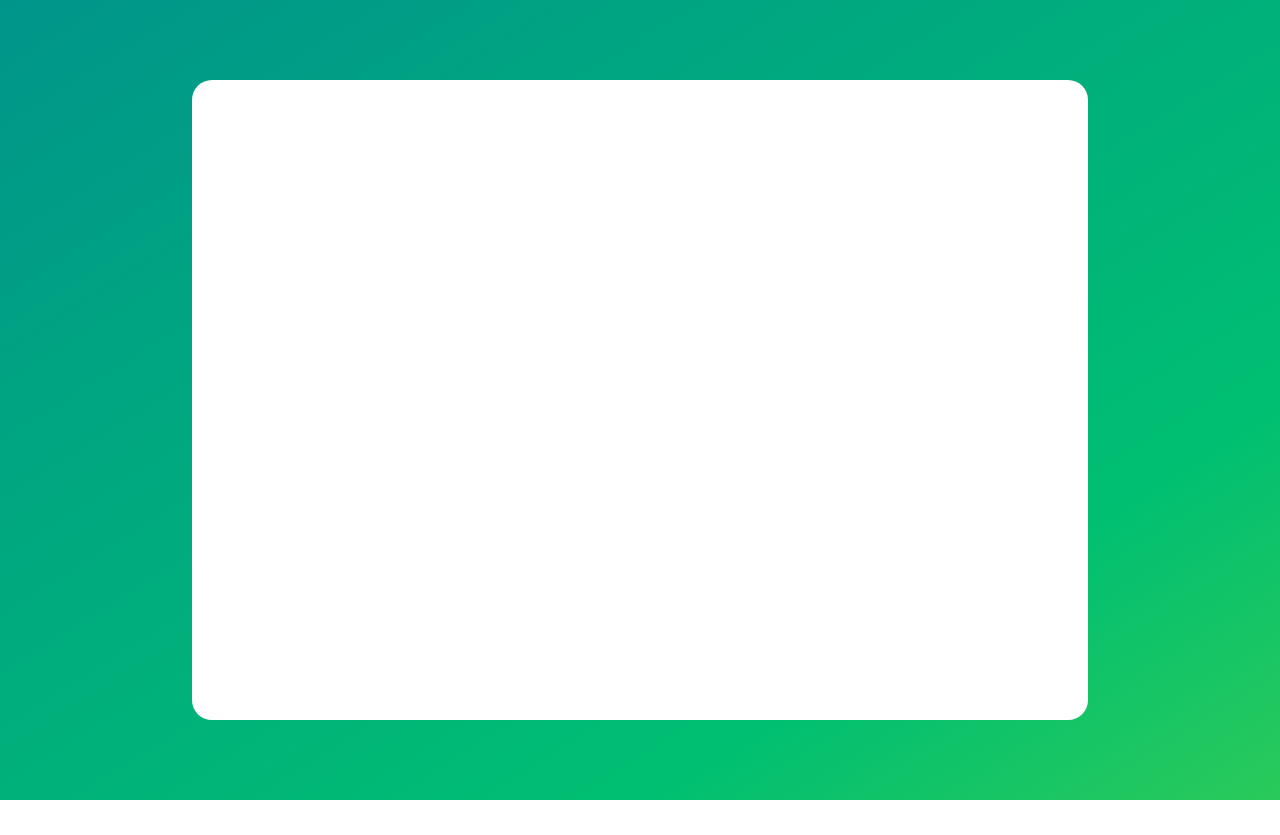
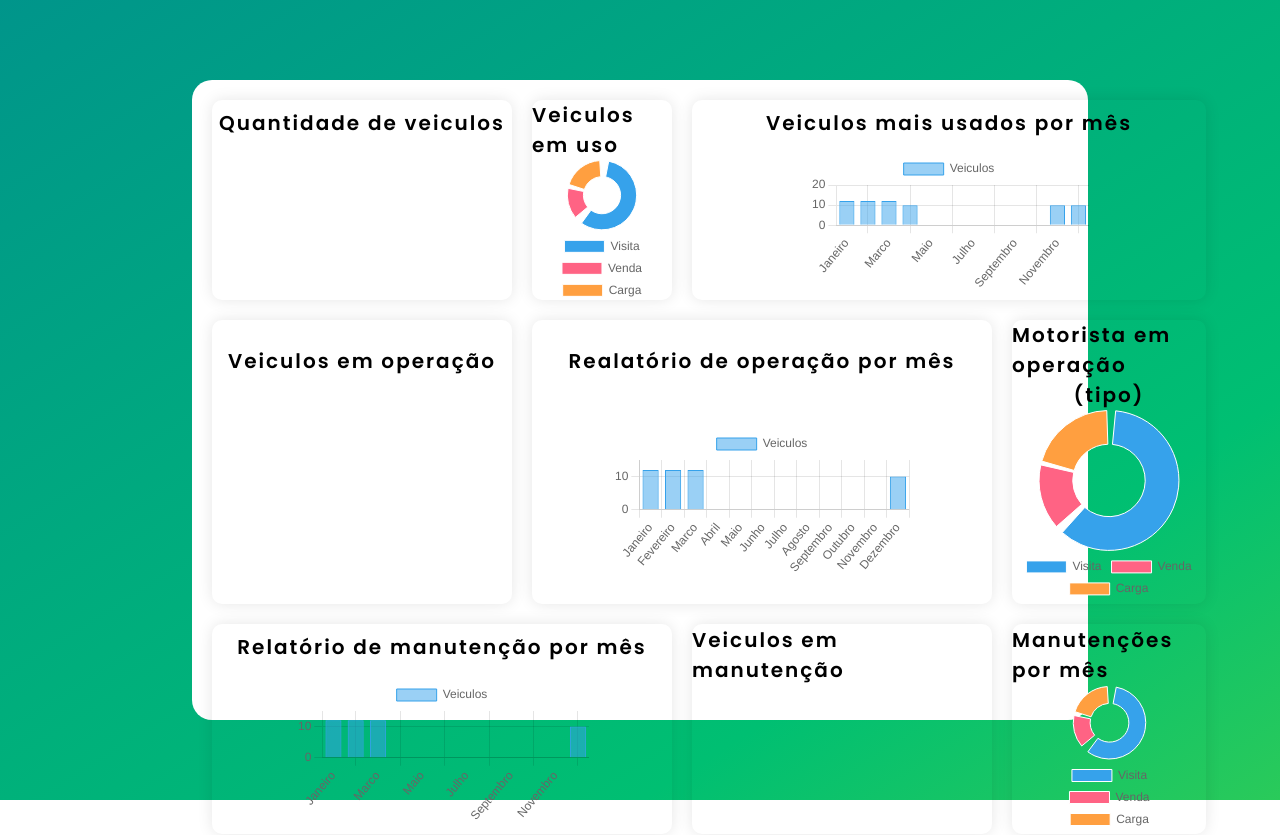
Before and after one commit to victoriacduo/AgroTech, a plain HTML site: page frontend/html/comum.html in a window 1280 px wide. Before the commit the page ends 800 px from the top, so only its background shows below. Drawn offline with nearby package versions, Linux system fonts and the light colour scheme; no server answers.

Commit message:
Ultimo commit

```diff
--- a/frontend/html/comum.html
+++ b/frontend/html/comum.html
@@ -14,9 +14,72 @@
 <body>
     <main>
         <div class="container">
+            <div class="parent">
+                <div class="div1">
+                    <span id="titulo">Quantidade de veiculos</span>
+                    <div class="grafico-dou">
+                        <canvas id="qntdVei"></canvas>
+                    </div>
+                </div>
+                <div class="div2">
+                    <span id="titulo">Veiculos em uso</span>
+                    <div class="grafico-dou">
+                        <canvas id="usoVei"></canvas>
+                    </div>
+                </div>
+
+                <div class="div3">
+                    <span id="titulo">Veiculos mais usados por mês</span>
+                    <div class="grafico-dou">
+                        <canvas id="veiUsoMes"></canvas>
+                    </div>
+                </div>
+
+                <div class="div4">
+                    <span id="titulo">Veiculos em operação</span>
+                    <div class="grafico-dou">
+                        <canvas id="veiOp"></canvas>
+                    </div>
+                </div>
+
+                <div class="div5">
+                    <span id="titulo">Realatório de operação por mês</span>
+                    <div class="grafico-dou">
+                        <canvas id="opMes"></canvas>
+                    </div>
+                </div>
+
+                <div class="div6">
+                    <span id="titulo">Motorista em operação</span>
+                    <span id="titulo">(tipo)</span>
+                    <div class="grafico-dou">
+                        <canvas id="motOp"></canvas>
+                    </div>
+                </div>
+                <div class="div7">
+                    <div id="titulo">Relatório de manutenção por mês</div>
+                    <div class="grafico-dou">
+                        <canvas id="reManuMes"></canvas>
+                    </div>
+                </div>
+
+                <div class="div8">
+                    <div id="titulo">Veiculos em manutenção</div>
+                    <div class="grafico-dou">
+                        <canvas id="veiManu"></canvas>
+                    </div>
+                </div>
+                <div class="div9">
+                    <div id="titulo">Manutenções por mês</div>
+                    <div class="grafico-dou">
+                        <canvas id="manuMes"></canvas>
+                    </div>
+                </div>
+            </div>
 
         </div>
     </main>
 </body>
-
+<script src="https://cdn.jsdelivr.net/npm/chart.js"></script>
+<script src="../scripts/scriptCom.js"></script>
 </html>
--- /dev/null
+++ b/frontend/scripts/scriptCom.js
@@ -0,0 +1,284 @@
+function qntdVei(qntd) {
+    console.log(qntd);
+    var ctx = document.querySelector('#qntdVei').getContext('2d');
+    var myChart = new Chart(ctx, {
+        type: 'doughnut',
+        data: {
+            labels: ["Visita", "Venda", "Carga"],
+            datasets: [{
+                data: [qntd[0], qntd[1], qntd[2]],
+                borderWidth: 1,
+                spacing: 5,
+                hoverOffset: 5
+            }]
+        },
+        options: {
+            responsive: true,
+            plugins: {
+                legend: {
+                    position: 'bottom'
+                }
+            }
+        }
+    });
+}
+
+function usoVei() {
+    var ctx = document.querySelector('#usoVei').getContext('2d');
+    var myChart = new Chart(ctx, {
+        type: 'doughnut',
+        data: {
+            labels: ["Visita", "Venda", "Carga"],
+            datasets: [{
+                data: [12,3 ,4],
+                borderWidth: 1,
+                spacing: 5,
+                hoverOffset: 5
+            }]
+        },
+        options: {
+            responsive: true,
+            plugins: {
+                legend: {
+                    position: 'bottom'
+                }
+            }
+        }
+    });
+}
+
+function veiOp(e) {
+    console.log(e)
+    var ctx = document.querySelector('#veiOp').getContext('2d');
+    var myChart = new Chart(ctx, {
+        type: 'doughnut',
+        data: {
+            labels: ["Visita", "Venda", "Carga"],
+            datasets: [{
+                data: [e],
+                borderWidth: 1,
+                spacing: 5,
+                hoverOffset: 5
+            }]
+        },
+        options: {
+            responsive: true,
+            plugins: {
+                legend: {
+                    position: 'bottom'
+                }
+            }
+        }
+    });
+}
+
+function motOp() {
+    var ctx = document.querySelector('#motOp').getContext('2d');
+    var myChart = new Chart(ctx, {
+        type: 'doughnut',
+        data: {
+            labels: ["Visita", "Venda", "Carga"],
+            datasets: [{
+                data: [12, 3 ,4],
+                borderWidth: 1,
+                spacing: 5,
+                hoverOffset: 5
+            }]
+        },
+        options: {
+            responsive: true,
+            plugins: {
+                legend: {
+                    position: 'bottom'
+                }
+            }
+        }
+    });
+}
+
+function veiOp(e) {
+    var ctx = document.querySelector('#veiOp').getContext('2d');
+    var myChart = new Chart(ctx, {
+        type: 'doughnut',
+        data: {
+            labels: ["Veiculos"],
+            datasets: [{
+                data: [e],
+                borderWidth: 1,
+                spacing: 5,
+                hoverOffset: 5
+            }]
+        },
+        options: {
+            responsive: true,
+            plugins: {
+                legend: {
+                    position: 'bottom'
+                }
+            }
+        }
+    });
+}
+
+function veiManu(e) {
+    var ctx = document.querySelector('#veiManu').getContext('2d');
+    var myChart = new Chart(ctx, {
+        type: 'doughnut',
+        data: {
+            labels: ["Veiculos"],
+            datasets: [{
+                data: [e],
+                borderWidth: 1,
+                spacing: 5,
+                hoverOffset: 5
+            }]
+        },
+        options: {
+            responsive: true,
+            plugins: {
+                legend: {
+                    position: 'bottom'
+                }
+            }
+        }
+    });
+}
+
+function manuMes() {
+    var ctx = document.querySelector('#manuMes').getContext('2d');
+    var myChart = new Chart(ctx, {
+        type: 'doughnut',
+        data: {
+            labels: ["Visita", "Venda", "Carga"],
+            datasets: [{
+                data: [12, 3 ,4],
+                borderWidth: 1,
+                spacing: 5,
+                hoverOffset: 5
+            }]
+        },
+        options: {
+            responsive: true,
+            plugins: {
+                legend: {
+                    position: 'bottom'
+                }
+            }
+        }
+    });
+}
+
+function gerarGraficoVeiculo() {
+    const data = {
+        labels: ["Janeiro","Fevereiro","Marco","Abril","Maio","Junho","Julho","Agosto","Septembro","Outubro","Novembro","Dezembro"],
+        datasets: [
+            {
+                label: "Veiculos",
+                data: [12,12,12,10,0,0,0,0,0,0,10,10],
+                borderWidth: 1
+            }
+        ]
+    };
+
+    const myChart = new Chart(document.querySelector("#veiUsoMes"), {
+        type: "bar",
+        data: data,
+        options: {}
+    });
+}
+
+function gerarGraficoManu() {
+    const data = {
+        labels: ["Janeiro","Fevereiro","Marco","Abril","Maio","Junho","Julho","Agosto","Septembro","Outubro","Novembro","Dezembro"],
+        datasets: [
+            {
+                label: "Veiculos",
+                data: [12,12,12,0,0,0,0,0,0,0,0,10],
+                borderWidth: 1
+            }
+        ]
+    };
+
+    const myChart = new Chart(document.querySelector("#reManuMes"), {
+        type: "bar",
+        data: data,
+        options: {}
+    });
+}
+
+function gerarGraficoOp() {
+    const data = {
+        labels: ["Janeiro","Fevereiro","Marco","Abril","Maio","Junho","Julho","Agosto","Septembro","Outubro","Novembro","Dezembro"],
+        datasets: [
+            {
+                label: "Veiculos",
+                data: [12,12,12,0,0,0,0,0,0,0,0,10],
+                borderWidth: 1
+            }
+        ]
+    };
+
+    const myChart = new Chart(document.querySelector("#opMes"), {
+        type: "bar",
+        data: data,
+        options: {}
+    });
+}
+
+var motoristas = [];
+var veiculos = [];
+var servicos = [];
+var manutencoes = [];
+
+function loadAll() {
+    fetch('http://localhost:3000/motorista')
+        .then((resp) => { return resp.json() })
+        .then(resp => {
+            console.log(resp);
+            motoristas = resp;
+
+        })
+
+    fetch('http://localhost:3000/veiculo')
+        .then((resp) => { return resp.json() })
+        .then(resp => {
+            veiculos = resp;
+            var qntd = [0,0,0]
+            resp.forEach(et => {
+                if (et.servico == "visita") {
+                    qntd[0]++
+                } else if (et.servico == "carga") {
+                    qntd[1]++
+                } else {
+                    qntd[2]++
+                }
+            });
+            qntdVei(qntd)
+        })
+
+    fetch('http://localhost:3000/servicos')
+        .then((resp) => { return resp.json() })
+        .then(resp => {
+            servicos = resp;
+            console.log(resp);
+            veiOp(resp.length)
+        })
+
+    fetch('http://localhost:3000/manutencoes')
+        .then((resp) => { return resp.json() })
+        .then(resp => {
+            manutencoes = resp;
+            console.log(resp);
+            veiManu(resp.length)
+        })
+}
+
+setTimeout(() => {
+    usoVei()
+    motOp()
+    manuMes()
+    gerarGraficoVeiculo()
+    gerarGraficoOp()
+    gerarGraficoManu()
+    loadAll()
+}, 1000)
--- a/frontend/styles/styleCom.css
+++ b/frontend/styles/styleCom.css
@@ -40,3 +40,71 @@ main {
     border-radius: 20px;
     background-color: #FFF;
 }
+
+.parent {
+    display: grid;
+    grid-template-columns: repeat(4, 1fr);
+    grid-template-rows: repeat(3, 1fr);
+    grid-column-gap: 20px;
+    grid-row-gap: 20px;
+    padding: 20px;
+}
+
+.parent>div {
+    box-shadow: 0px 0px 15px 0px rgba(0,0,0,0.1);
+    border-radius: 10px;
+    display: flex;
+    flex-direction: column;
+    align-items: center;
+    justify-content: space-around;
+}
+
+.div1 {
+    grid-area: 1 / 1 / 2 / 2;
+}
+
+.div2 {
+    grid-area: 1 / 2 / 2 / 3;
+}
+
+.div3 {
+    grid-area: 1 / 3 / 2 / 5;
+}
+
+.div4 {
+    grid-area: 2 / 1 / 3 / 2;
+}
+
+.div5 {
+    grid-area: 2 / 2 / 3 / 4;
+}
+
+.div6 {
+    grid-area: 2 / 4 / 3 / 5;
+}
+
+.div7 {
+    grid-area: 3 / 1 / 4 / 3;
+}
+
+.div8 {
+    grid-area: 3 / 3 / 4 / 4;
+}
+
+.div9 {
+    grid-area: 3 / 4 / 4 / 5;
+}
+
+#titulo {
+    font-size: 15pt;
+    font-weight: 600;
+    letter-spacing: 2px;
+}
+
+.grafico-dou {
+    display: flex;
+    align-items: center;
+    justify-content: center;
+    max-width: 100%;
+    max-height: 70%;
+}
--- a/mobile/App.js
+++ b/mobile/App.js
@@ -11,6 +11,7 @@ export default function App() {
   const [fontsLoaded] = useFonts({
     'Poppins-Regular': require('./src/fonts/Poppins-Regular.otf'),
     'Poppins-Bold': require('./src/fonts/Poppins-Bold.otf'),
+    'Poppins-ExtraBold': require('./src/fonts/Poppins-ExtraBold.otf'),
   });
 
   return (
```
Also changed, not shown: frontend/html/gerencial.html (+4 -4 lines), frontend/styles/styleGer.css (+26 -0 lines), mobile/src/login/index.js (+39 -47 lines), mobile/src/fonts/index.css (deleted).
